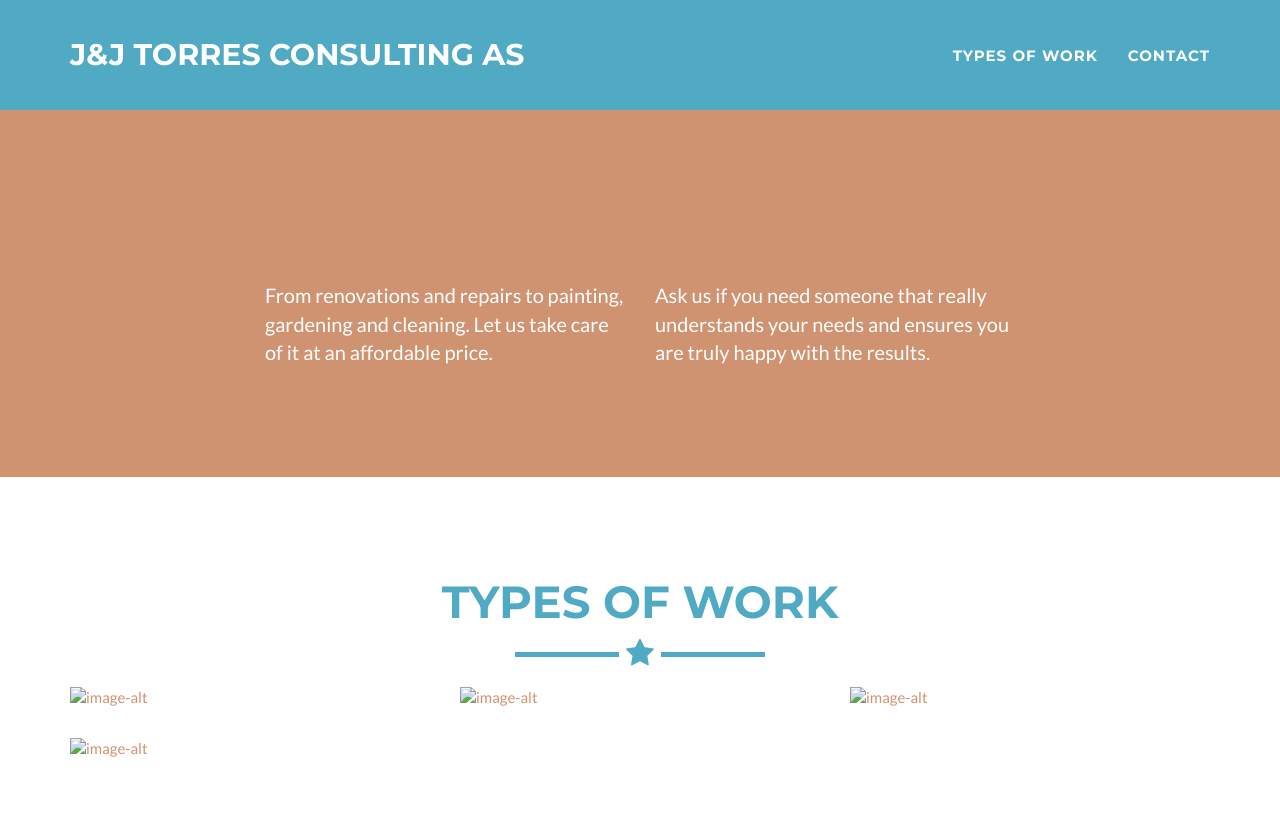
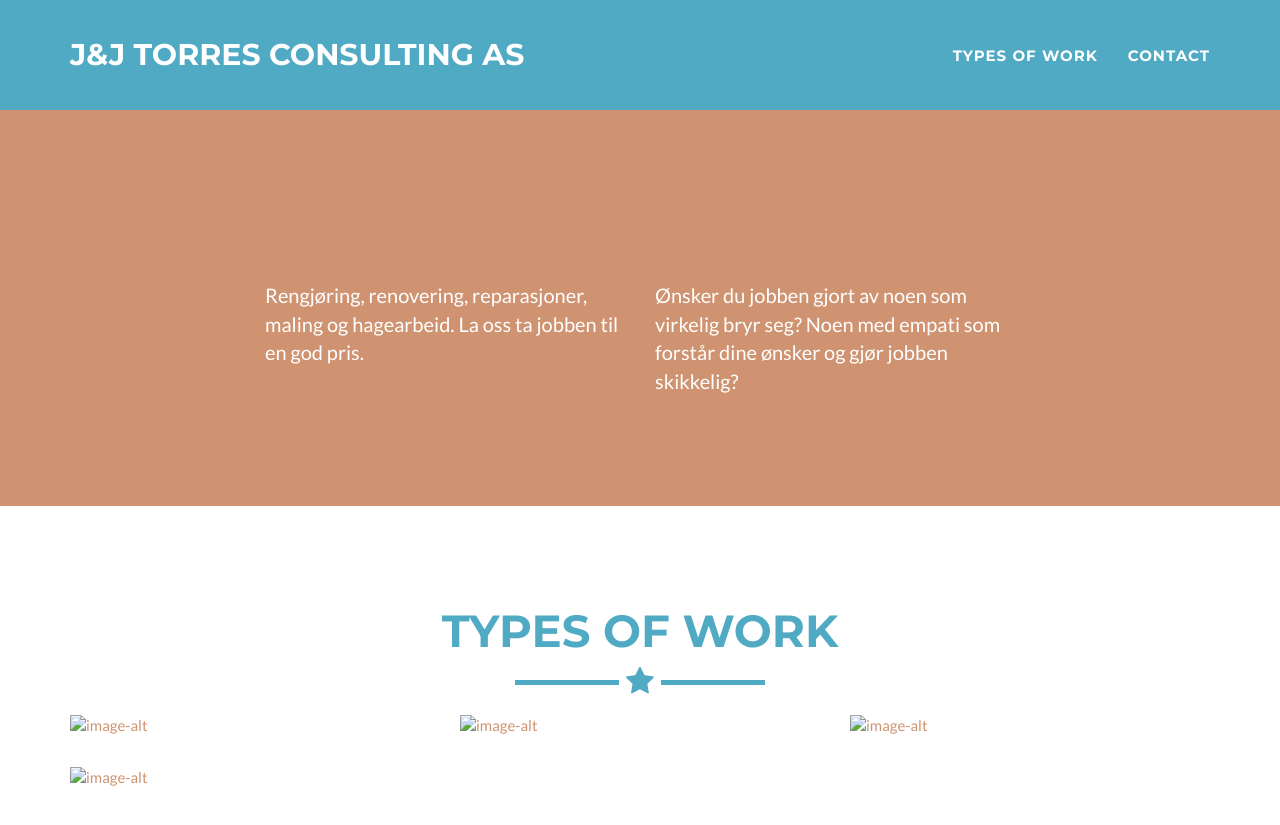
Before and after one commit to jandjtorres/jandjtorres.github.io, a Jekyll site: the page built from _posts/2019-10-28-painting.markdown, in a window 1280 px wide and 900 px high. Shown: the top 825 px of the window. Built offline with Jekyll 4.4.1, drawn with Linux system fonts in a browser that asks for light colours.

Commit message:
Norwegian

```diff
--- a/_includes/about.html
+++ b/_includes/about.html
@@ -12,12 +12,12 @@
         <div class="container">
             <div class="row">
                 <div class="col-lg-4 col-lg-offset-2">
-                    <p>From renovations and repairs to painting, gardening and
-					cleaning. Let us take care of it at an affordable price.</p>
+                    <p>Rengjøring, renovering, reparasjoner, maling og
+					hagearbeid. La oss ta jobben til en god pris.</p>
                 </div>
                 <div class="col-lg-4">
-                    <p>Ask us if you need someone that really understands your
-					needs and ensures you are truly happy with the results.</p>
+                    <p>Ønsker du jobben gjort av noen som virkelig bryr seg?
+					Noen med empati som forstår dine ønsker og gjør jobben skikkelig?</p>
                 </div>
             </div>
         </div>
--- a/_includes/contact_static.html
+++ b/_includes/contact_static.html
@@ -12,14 +12,14 @@
 				<form  action="//formspree.io/{{ site.email }}" method="POST" name="sentMessage" id="contactForm" novalidate>
 					<div class="row control-group">
 						<div class="form-group col-xs-12 floating-label-form-group controls">
-							<label for="name">Name</label>
+							<label for="name">Navn</label>
 							<input type="text" name="name" class="form-control" placeholder="Name" id="name" required data-validation-required-message="Please enter your name.">
 							<p class="help-block text-danger"></p>
 						</div>
 					</div>
 					<div class="row control-group">
 						<div class="form-group col-xs-12 floating-label-form-group controls">
-							<label for="email">Email Address</label>
+							<label for="email">Epost</label>
 							<input type="email" name="_replyto" class="form-control" placeholder="Email Address" id="email" required data-validation-required-message="Please enter your email address.">
 							<p class="help-block text-danger"></p>
 						</div>
@@ -30,7 +30,7 @@
 					</div>
 					<div class="row control-group">
 						<div class="form-group col-xs-12 floating-label-form-group controls">
-							<label for="message">Message</label>
+							<label for="message">Melding</label>
 							<textarea rows="5" name="message" class="form-control" placeholder="Message" id="message" required data-validation-required-message="Please enter a message."></textarea>
 							<p class="help-block text-danger"></p>
 						</div>
--- a/_posts/2019-10-27-gardening.markdown
+++ b/_posts/2019-10-27-gardening.markdown
@@ -7,6 +7,6 @@
 project-date:
 client:
 category:
-description: Give your garden a face lift, more life and elegance. We do everything from planting and trimming to lawn mowing and fruit and berry picking.
+description: Gi hagen et løft - mer liv og eleganse. Vi gjør alt fra utjevning, beplanting og trimming til gressklipping og plukking.
 
 ---
--- a/_posts/2019-10-28-painting.markdown
+++ b/_posts/2019-10-28-painting.markdown
@@ -7,6 +7,6 @@
 project-date:
 client:
 category:
-description: Make your house shine. Make your rooms come to life. We do small and medium paint jobs to help you thrive more in your home.
+description: Få huset til å skinne. Gi liv til stua, kjøkkenet eller soverommet. Vi tar små eller større maleoppdrag så du kan trives ennå bedre.
 
 ---
--- a/_posts/2019-10-29-renovation.markdown
+++ b/_posts/2019-10-29-renovation.markdown
@@ -7,6 +7,6 @@
 project-date:
 client:
 category:
-description: A house or room to renovate? something needs fixing or repair. We are the janitor you always wanted. Keep calm and let us fix it.
+description: Renovering av et rom eller et hus? Noe som trengs å repareres? Vi er vaktmesteren du alltid har ønsket deg. Du senker skuldrene og slapper av mens vi ordner opp.
 
 ---
--- a/_posts/2019-10-30-cleaning.markdown
+++ b/_posts/2019-10-30-cleaning.markdown
@@ -7,6 +7,6 @@
 project-date:
 client:
 category:
-description: Weekly cleaning of the office or your home? A full yearly cleaning or perhaps you are moving into or out of a home? We will make the office or home shine. Swift cleaning, to perfection.
+description: Ukentlig rengjøring ev kontorlokaler eller hjemme? En skikkelig vårrengjøring eller rengjøring for salg? Vi sørger for at kontoret eller boligen blir skinnende ren. Effektiv og grundig rengjøring med et smil og empati.
 
 ---
```
